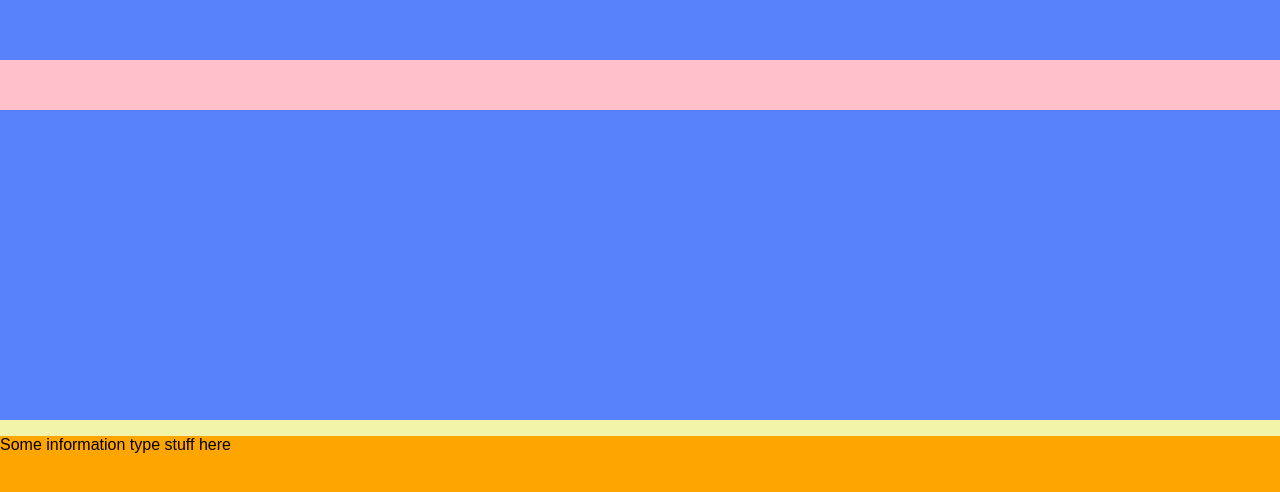
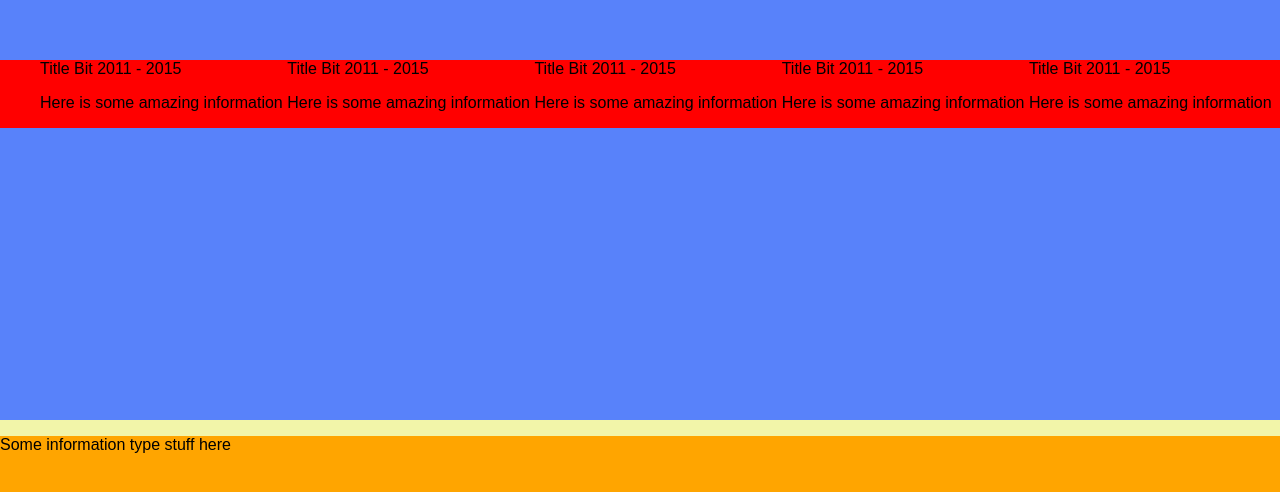
Before and after one commit to Mervodactyl/timeline, a plain HTML site: page index.html in a window 1280 px wide. Shown: the part 140-632 px from the top of the page. Drawn offline with Linux system fonts and the light colour scheme.

Commit message:
Creates horizontal ol within timeline class

```diff
--- a/index.html
+++ b/index.html
@@ -7,10 +7,57 @@
     <link rel="stylesheet" type="text/css" href="style.css">
   </head>
   <body>
-    <section class="timeline-container">
-      <div class="timeline">
+    <main class="journey">
+      <div class="timeline-container">
+        <ol class="timeline">
+          <li>
+            <div class="direction-right">
+              <div class="flag-wrapper">
+                <span class="flag">Title Bit</span>
+                <span class="date-wrapper"><span class="date">2011 - 2015</span></span>
+              </div>
+              <div class="description"><p>Here is some amazing information</p></div>
+            </div>
+          </li>
+          <li>
+            <div class="direction-right">
+              <div class="flag-wrapper">
+                <span class="flag">Title Bit</span>
+                <span class="date-wrapper"><span class="date">2011 - 2015</span></span>
+              </div>
+              <div class="description"><p>Here is some amazing information</p></div>
+            </div>
+          </li>
+          <li>
+            <div class="direction-right">
+              <div class="flag-wrapper">
+                <span class="flag">Title Bit</span>
+                <span class="date-wrapper"><span class="date">2011 - 2015</span></span>
+              </div>
+              <div class="description"><p>Here is some amazing information</p></div>
+            </div>
+          </li>
+          <li>
+            <div class="direction-right">
+              <div class="flag-wrapper">
+                <span class="flag">Title Bit</span>
+                <span class="date-wrapper"><span class="date">2011 - 2015</span></span>
+              </div>
+              <div class="description"><p>Here is some amazing information</p></div>
+            </div>
+          </li>
+          <li>
+            <div class="direction-right">
+              <div class="flag-wrapper">
+                <span class="flag">Title Bit</span>
+                <span class="date-wrapper"><span class="date">2011 - 2015</span></span>
+              </div>
+              <div class="description"><p>Here is some amazing information</p></div>
+            </div>
+          </li>
+        </ol>
       </div>
-    </section>
+    </main>
     <footer>
       <p>Some information type stuff here</p>
     </footer>
--- a/style.css
+++ b/style.css
@@ -13,18 +13,26 @@ body {
   background-color: #F2F5A9; /* yellow */
 }
 
-section {
+main {
   overflow: auto;
   height: 70vh;
   background-color: #5882FA; /* med blue */
 }
 
-div {
+.timeline-container {
   margin-top: 25vh;
   height: 50px;
   background-color: pink;
 }
 
+.timeline { /* ol */
+  list-style-type: none;
+  background-color: red;
+}
+
+li {
+  display: inline-block;
+}
 footer {
   height: 30vh;
   background-color: orange;
```
